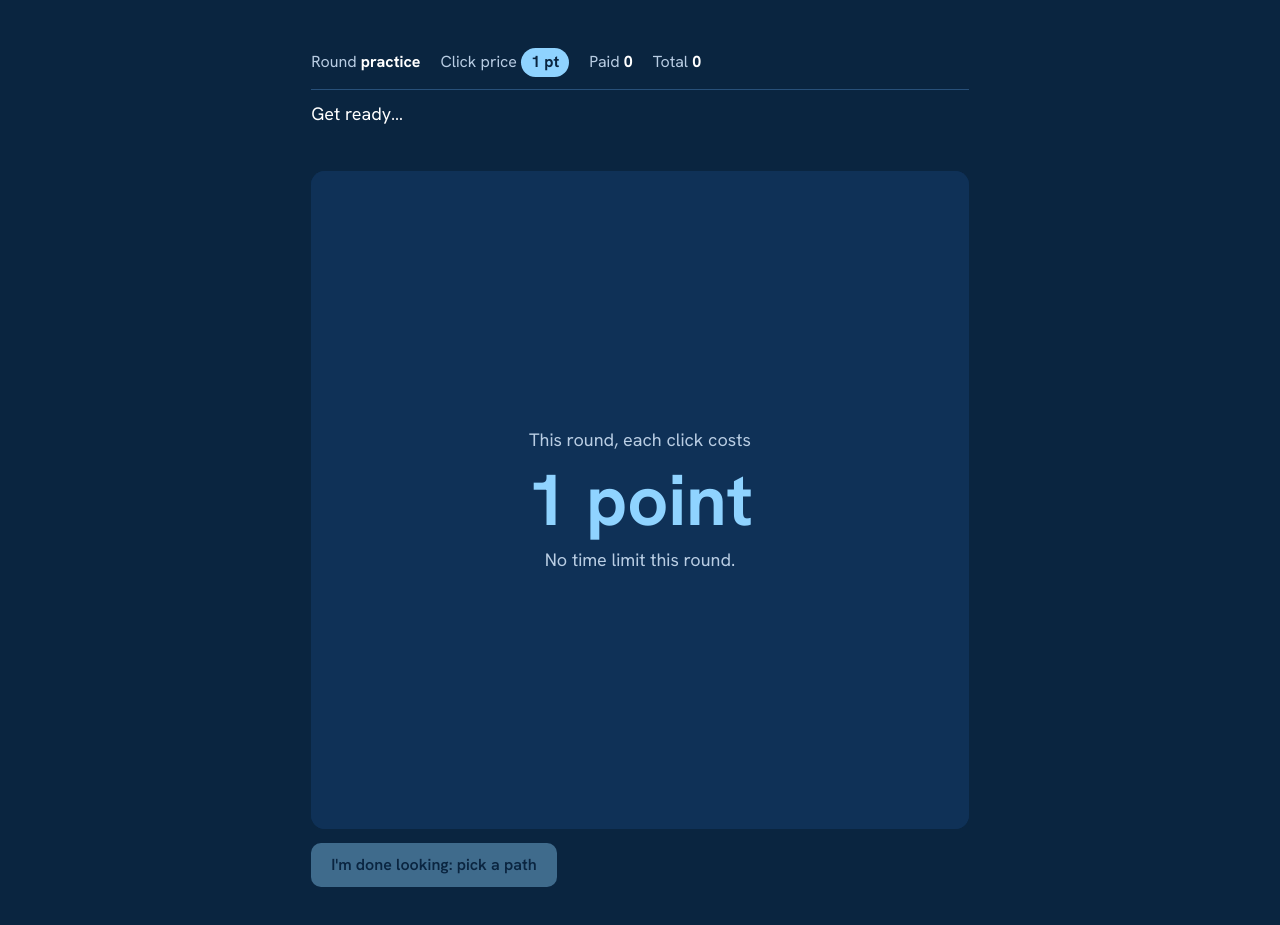
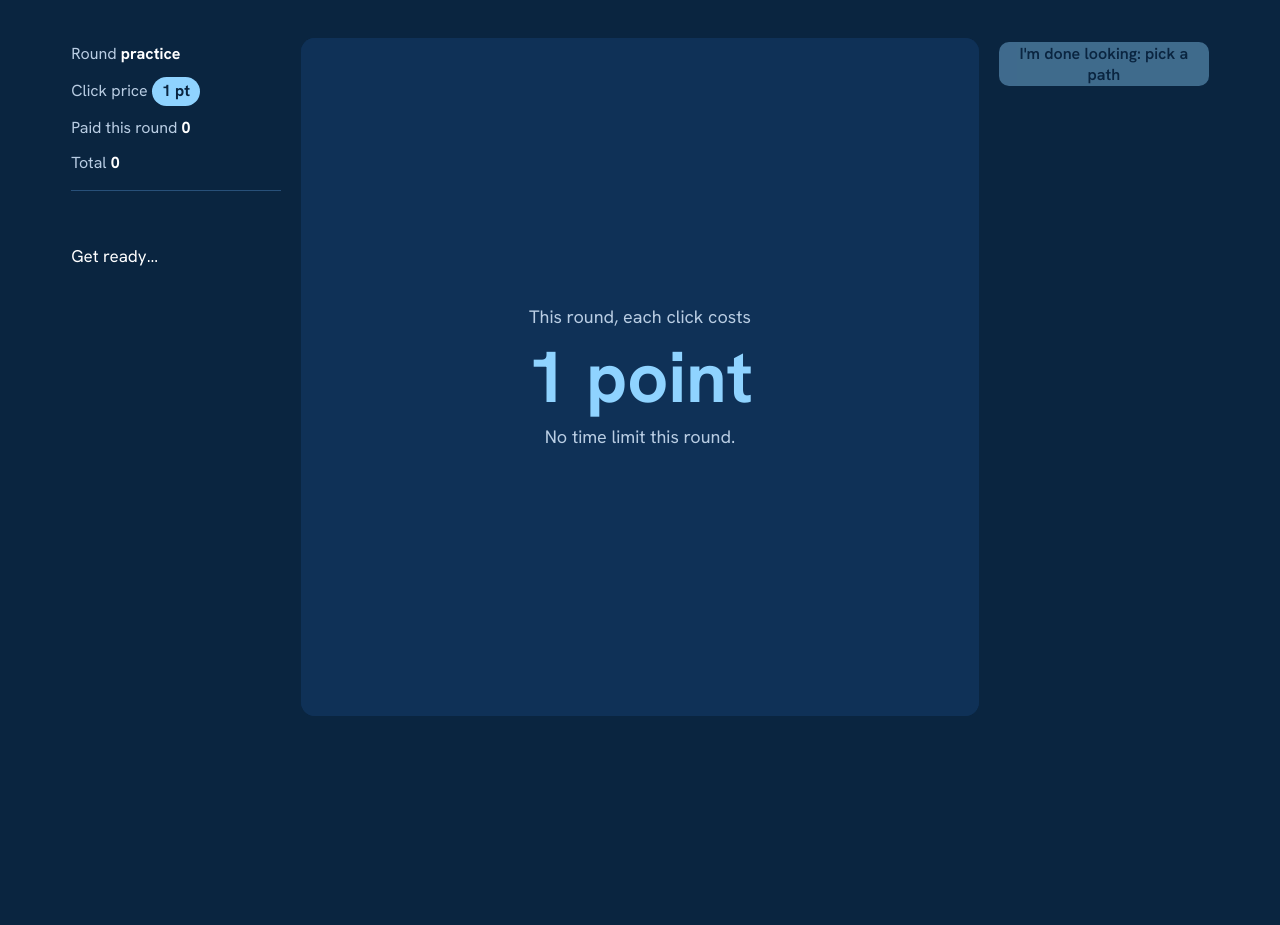
Before and after one commit to lucaie/overthinking-maze, a plain HTML site: page index.html in a window 1280 px wide. Both pictures are taken after a click on the button "Start practice". After the commit the page ends 800 px from the top, so only its background shows below. Drawn offline with Linux system fonts and the light colour scheme.

Commit message:
v2.5: matched-pair problems across blocks, 5 s choice cap, side-by-side layout
Co-Authored-By: Claude Opus 5.5 <noreply@anthropic.com>
Claude-Session: https://claude.ai/code/session_01STNhzEWzoTxuHdExZ7wLNm

```diff
--- a/index.html
+++ b/index.html
@@ -16,15 +16,22 @@
 :root[data-theme=light]{color-scheme:light}:root[data-theme=dark]{color-scheme:dark}
 *{box-sizing:border-box;min-width:0}
 body{margin:0;background:var(--bg);color:var(--ink);font:16px/1.55 "Hanken Grotesk",system-ui,sans-serif;overflow-x:clip}
-.wrap{max-width:760px;margin:0 auto;padding:clamp(18px,3vw,40px) max(4vw,14px)}
+.wrap{max-width:1240px;margin:0 auto;padding:clamp(18px,3vw,40px) max(4vw,14px)}
 h1{font-weight:300;font-size:clamp(32px,6vw,48px);line-height:1.05;margin:0 0 8px;text-wrap:balance}
 h2{font-weight:600;font-size:22px;margin:24px 0 8px}
-p{color:var(--soft);margin:0 0 12px;max-width:65ch}p b{color:var(--ink)}
-.strip{display:flex;flex-wrap:wrap;gap:8px 20px;align-items:baseline;padding:10px 0 12px;border-bottom:1px solid var(--line);margin-bottom:10px}
+p{color:var(--soft);margin:0 0 12px;max-width:65ch}
+#intro,#end,#saved{max-width:760px;margin-inline:auto}p b{color:var(--ink)}
+.strip{display:flex;flex-direction:column;gap:10px;padding-bottom:14px;border-bottom:1px solid var(--line);margin-bottom:12px}
+#game{display:grid;grid-template-columns:210px minmax(0,1fr) 210px;gap:20px;align-items:start;max-width:1240px;margin:0 auto}
+#game.hide{display:none}
+.side{display:flex;flex-direction:column;gap:12px;padding-top:4px}
+.side.right button{width:100%}
+.board svg{max-height:calc(100vh - 56px);width:100%;margin:0 auto}
+@media(max-width:900px){#game{grid-template-columns:minmax(0,1fr);gap:10px}.strip{flex-direction:row;flex-wrap:wrap;gap:6px 18px;padding-bottom:8px;margin-bottom:6px}.board svg{max-height:none}.side.right{flex-direction:row;flex-wrap:wrap;justify-content:center}.side.right button{width:auto}}
 .strip b{font-weight:700;color:var(--ink)}.strip span{color:var(--soft);white-space:nowrap}
 .price{display:inline-block;padding:2px 10px;border-radius:999px;font-weight:700}
 .price.cheap{background:var(--sky);color:#0a2540}.price.dear{background:var(--pink);color:#0a2540}
-.msg{font-size:18px;min-height:2.6em;margin:6px 0 8px}
+.msg{font-size:17px;min-height:2.6em;margin:0}
 .timer{height:8px;border-radius:4px;background:var(--panel);overflow:hidden;margin-bottom:8px;visibility:hidden}
 .timer i{display:block;height:100%;width:100%;background:var(--pink)}
 .board{background:var(--panel);border-radius:14px;padding:8px;position:relative}
@@ -36,7 +43,7 @@ button{font:600 16px "Hanken Grotesk",sans-serif;min-height:44px;padding:0 20px;
 button.ghost{background:transparent;color:var(--ink);border:1px solid var(--line)}
 button:focus-visible{outline:3px solid var(--pink);outline-offset:2px}
 button:disabled{opacity:.4;cursor:default}
-.pad{display:none;grid-template-columns:repeat(3,56px);gap:6px;justify-content:center;margin-top:12px}
+.pad{display:none;grid-template-columns:repeat(3,56px);gap:6px;justify-content:center;margin-top:4px}
 .pad button{padding:0;font-size:20px}.pad.on{display:grid}
 select,input[type=text]{font:16px "Hanken Grotesk",sans-serif;min-height:44px;padding:0 12px;border-radius:10px;border:1px solid var(--line);background:var(--panel);color:var(--ink)}
 table{border-collapse:collapse;width:100%;margin:8px 0 16px}
@@ -56,30 +63,32 @@ textarea{width:100%;height:160px;background:var(--panel);color:var(--ink);border
   <section id="intro">
     <h1>The memory maze</h1>
     <p>Each round shows <b>three paths</b> from the start square. Every stop hides some points, usually small, but <b>one stop on each path hides a big amount</b> (good or bad, up to ±48), and it can be anywhere along the path.</p>
-    <p>You can <b>click a stop to reveal its points, but each click costs you</b>. The price changes from round to round and is shown at the top. Before each round, the price is shown for 3 seconds. Some rounds also have a <b>12-second time limit</b> for looking.</p>
+    <p>You can <b>click a stop to reveal its points, but each click costs you</b>. The price changes from round to round and is shown at the top. Before each round, the price is shown for 3 seconds. Some rounds also have a <b>12-second time limit</b> for looking, then 5 seconds to pick.</p>
     <p>When you've seen enough, pick a path. Then the maze disappears and you <b>walk your path from memory</b> with the arrow keys (6 steps). Walk it correctly and you get its points minus your click costs. Make a mistake and you only pay for the clicks.</p>
     <p class="note">4 practice rounds, then 24 real rounds in two parts (with and without a time limit). About 15 minutes. Please stay on this page while playing. Your data appears at the end to copy.</p>
     <div class="row"><input type="text" id="pid" placeholder="Your initials or nickname" aria-label="Player ID"><button id="startBtn">Start practice</button></div>
   </section>
 
   <section id="game" class="hide">
+    <aside class="side left">
       <div class="strip">
         <span>Round <b id="sRound">–</b></span>
         <span>Click price <span id="sCost" class="price">–</span></span>
-      <span>Paid <b id="sPaid">0</b></span>
+        <span>Paid this round <b id="sPaid">0</b></span>
         <span>Total <b id="sTotal">0</b></span>
       </div>
+      <div class="timer" id="timer"><i id="bar"></i></div>
       <div class="msg" id="msg"></div>
-    <div class="timer" id="timer"><i id="bar"></i></div>
+    </aside>
     <div class="board"><div class="card" id="card"><div class="sub">This round, each click costs</div><div class="big" id="cardPrice">–</div><div class="sub" id="cardDl"></div></div><svg id="svg" viewBox="0 0 520 520" role="img" aria-label="Maze board"></svg></div>
+    <aside class="side right">
+      <button id="doneBtn">I'm done looking: pick a path</button>
+      <button id="nextBtn" class="hide">Next round</button>
       <div class="pad" id="pad">
         <span></span><button data-k="ArrowUp" aria-label="Up">↑</button><span></span>
         <button data-k="ArrowLeft" aria-label="Left">←</button><button data-k="ArrowDown" aria-label="Down">↓</button><button data-k="ArrowRight" aria-label="Right">→</button>
       </div>
-    <div class="row">
-      <button id="doneBtn">I'm done looking: pick a path</button>
-      <button id="nextBtn" class="hide">Next round</button>
-    </div>
+    </aside>
   </section>
 
   <section id="end" class="hide">
@@ -103,7 +112,7 @@ textarea{width:100%;height:160px;background:var(--panel);color:var(--ink);border
 
 <script>
 {
-const CFG={version:'v2.4',choiceMs:3000,cardMs:3000,steps:6,practice:4,perBlock:12,costs:[1,3],deadlineMs:12000,hideMs:2500,R:6,
+const CFG={version:'v2.5',choiceMs:5000,pairs:10,fillers:2,cardMs:3000,steps:6,practice:4,perBlock:12,costs:[1,3],deadlineMs:12000,hideMs:2500,R:6,
   small:[-8,-4,4,8],big:[-48,-24,24,48],
   bands:[[0.4,0.55],[0.6,0.95],[1.0,1.2]]};
 const LEVELS=['low','mid','high'], S=40, $=id=>document.getElementById(id), svg=$('svg'), msg=$('msg');
@@ -145,17 +154,29 @@ function genPaths(){
 let trials=[],ti=0,T=null,total=0,log=[],phase='intro',timers=[],raf=null,pid='',sessionId='';
 
 function buildTrials(){
+  // practice: fresh mazes. Real: each of CFG.pairs problems appears once per block (same paths and rewards,
+  // different rotation/mirror, same click price), plus unpaired fillers in each block.
   trials=[];const mix=n=>shuffle(Array.from({length:n},(_,i)=>CFG.costs[i%2]));
-  mix(CFG.practice).forEach((c,i)=>trials.push({block:'practice',cost:c,deadline:i>=CFG.practice/2}));
-  shuffle([false,true]).forEach((dl,b)=>mix(CFG.perBlock).forEach(c=>trials.push({block:'block'+(b+1),cost:c,deadline:dl})));
+  mix(CFG.practice).forEach((c,i)=>trials.push({block:'practice',cost:c,deadline:i>=CFG.practice/2,prob:makeProblem('practice'+(i+1)),xf:[0,false]}));
+  const costs=mix(CFG.pairs),probs=costs.map((c,i)=>({...makeProblem('P'+(i+1)),cost:c}));
+  const xfs=probs.map(()=>shuffle(Array.from({length:8},(_,k)=>[k%4,k>=4])).slice(0,2));
+  shuffle([false,true]).forEach((dl,b)=>{
+    const list=probs.map((p,i)=>({block:'block'+(b+1),cost:p.cost,deadline:dl,prob:p,xf:xfs[i][b],copy:b+1}));
+    mix(CFG.fillers).forEach((c,f)=>list.push({block:'block'+(b+1),cost:c,deadline:dl,prob:makeProblem('F'+(b+1)+'_'+(f+1)),xf:[0,false],copy:''}));
+    shuffle(list).forEach(t=>trials.push(t));
+  });
 }
+function makeProblem(id){const g=genPaths(),paths={};
+  g.forEach((o,i)=>{const bigAt=Math.floor(Math.random()*CFG.steps);paths[LEVELS[i]]={cells:o.c,bigAt,vals:o.c.map((_,d)=>d===bigAt?rnd(CFG.big):rnd(CFG.small))}});
+  return {id,paths}}
+const tf=([x,y],rot,mir)=>{if(mir)x=-x;for(let r=0;r<rot;r++)[x,y]=[-y,x];return [x,y]};
 
 function clearTimers(){timers.forEach(clearTimeout);timers=[];cancelAnimationFrame(raf);$('timer').style.visibility='hidden'}
 
 function newTrial(){
-  clearTimers();const t=trials[ti],g=genPaths(),paths={};
-  g.forEach((o,i)=>{const bigAt=Math.floor(Math.random()*CFG.steps);
-    paths[LEVELS[i]]={cells:o.c,acts:acts(o.c),nats:o.n,bigAt,vals:o.c.map((_,d)=>d===bigAt?rnd(CFG.big):rnd(CFG.small)),shown:o.c.map(()=>false)}});
+  clearTimers();const t=trials[ti],paths={},[rot,mir]=t.xf;
+  LEVELS.forEach(n=>{const q=t.prob.paths[n],cells=q.cells.map(c=>tf(c,rot,mir));
+    paths[n]={cells,acts:acts(cells),nats:nats(cells),bigAt:q.bigAt,vals:q.vals.slice(),shown:cells.map(()=>false)}});
   T={...t,paths,clicks:[],leaders:[],t0:null,tDone:null,tChoice:null,chosen:null,walk:[],walkCells:[],timedOut:false,froze:false,away:[],awayStart:null};
   phase='card';render();status();msg.textContent='Get ready…';
   $('doneBtn').classList.remove('hide');$('doneBtn').disabled=true;$('nextBtn').classList.add('hide');$('pad').classList.remove('on');
@@ -237,7 +258,7 @@ function finish(){
   const reward=p?sums[LEVELS.indexOf(T.chosen)]:0,paid=T.clicks.length*T.cost,score=(p&&!err?reward:0)-paid;
   if(T.block!=='practice')total+=score;
   const ic=T.clicks.map((c,i)=>i?c.t-T.clicks[i-1].t:c.t),awayMs=T.away.reduce((s,a)=>s+a.to-a.from,0);
-  const row={player:pid,session:sessionId,version:CFG.version,round:ti+1,block:T.block,click_cost:T.cost,deadline:T.deadline,timed_out:T.timedOut,froze:T.froze};
+  const row={player:pid,session:sessionId,version:CFG.version,round:ti+1,block:T.block,problem_id:T.prob.id,copy:T.copy||'',rotation:T.xf[0],mirrored:T.xf[1],click_cost:T.cost,deadline:T.deadline,timed_out:T.timedOut,froze:T.froze};
   LEVELS.forEach((n,i)=>{const q=T.paths[n];row['reward_'+n]=sums[i];row['nats_'+n]=+q.nats.toFixed(3);row['acts_'+n]=q.acts;row['bigpos_'+n]=q.bigAt+1});
   Object.assign(row,{node_values:JSON.stringify(Object.fromEntries(LEVELS.map(n=>[n,T.paths[n].vals]))),path_cells:JSON.stringify(Object.fromEntries(LEVELS.map(n=>[n,T.paths[n].cells]))),
     n_clicks:T.clicks.length,clicks:JSON.stringify(T.clicks),leader_after_each_click:JSON.stringify(T.leaders),
```
Also changed, not shown: 1 other file. Lines whose indentation alone changed are shown as unchanged.
